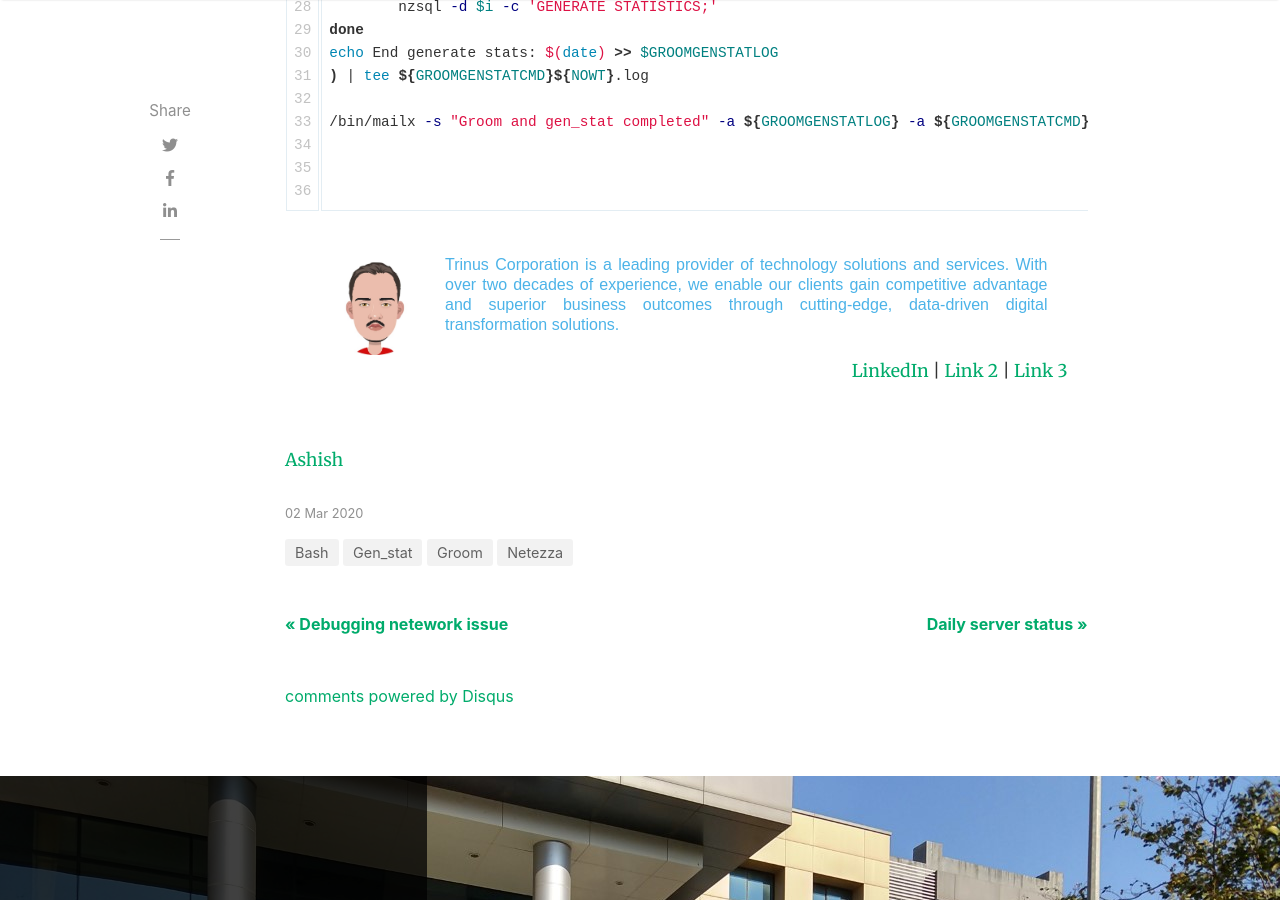
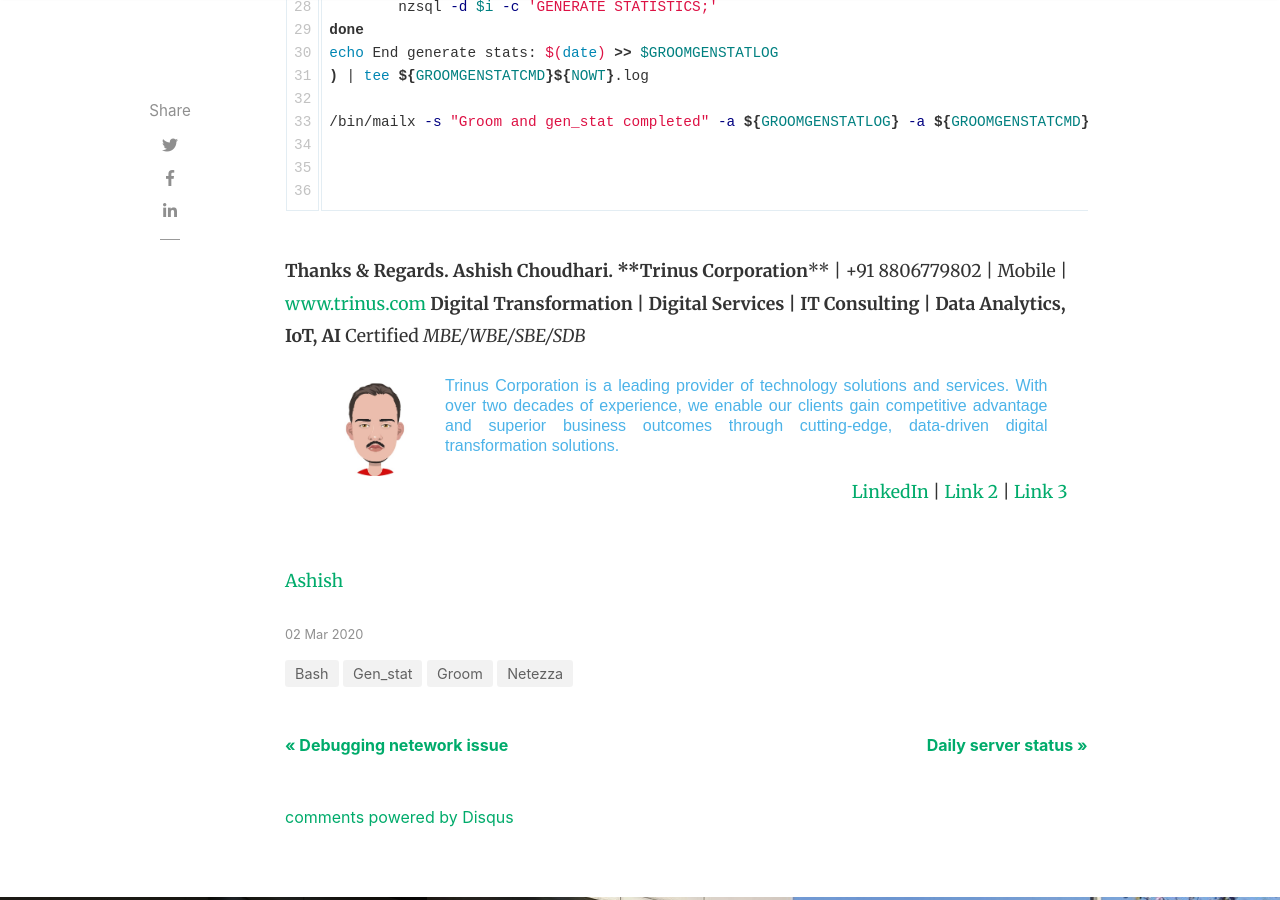
Before and after one commit to ashish-choudhari/weblog, a Jekyll site: the page built from _posts/2020-03-02-Groom-genstat-on-netezza.md, in a window 1280 px wide and 900 px high, scrolled down 3164 px. Built offline with Jekyll 4.4.1, drawn with Linux system fonts in a browser that asks for light colours; nearby versions of some CDN libraries; comment, search, counter and statistics services are not loaded.

Commit message:
made changes

````diff
--- a/_posts/2020-03-02-Groom-genstat-on-netezza.md
+++ b/_posts/2020-03-02-Groom-genstat-on-netezza.md
@@ -97,12 +97,15 @@
 
 
 ```
+ **Thanks & Regards.**
+ **Ashish Choudhari.**
+****Trinus Corporation**** | +91 8806779802 | Mobile | [www.trinus.com](http://www.trinus.com/)
+**Digital Transformation | Digital Services | IT Consulting | Data Analytics, IoT, AI**
+Certified *MBE/WBE/SBE/SDB*
 <div style="Margin:20px;">
             <img src="/assets/images/avatar_ashish.jpg" align="left" width="100" height="100" border="0" style="Margin:0 20px 20px 20px; background:#E79851;" />
             <p style="Margin:10px 20px 20px 20px; font:16px/1.25 sans-serif; color:#4CB3E8; text-align:justify;">
                Trinus Corporation is a leading provider of technology solutions and services. With over two decades of experience, we enable our clients gain competitive advantage and superior business outcomes through cutting-edge, data-driven digital transformation solutions.
-            <br>
-
 			<p align="right">
               <a href="linkedin.com/in/mannara-technologies-recruitment-team-1947495b">LinkedIn</a> |
               <a href="#">Link 2</a> |
````
Also changed, not shown: 1 other file.
